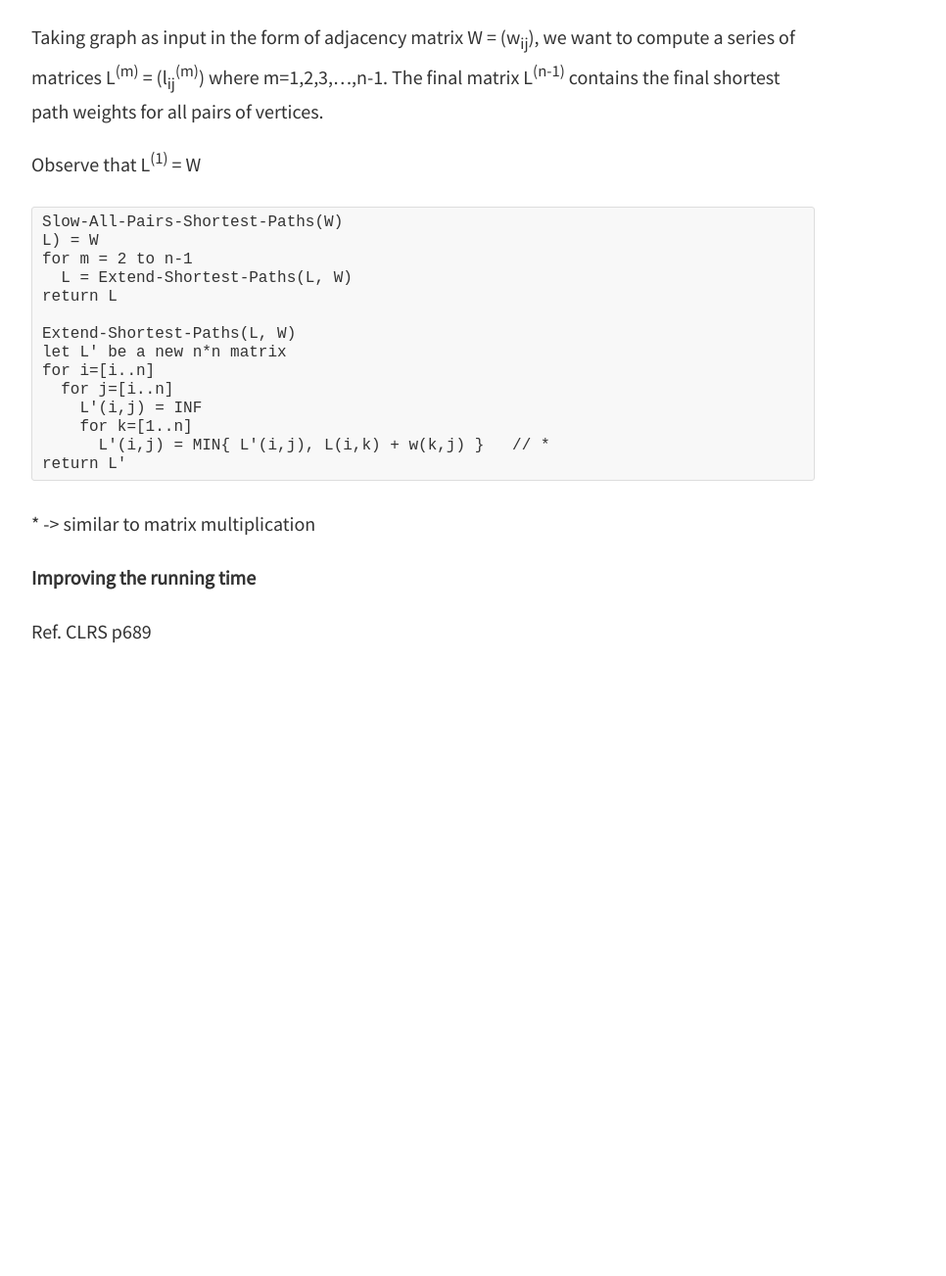
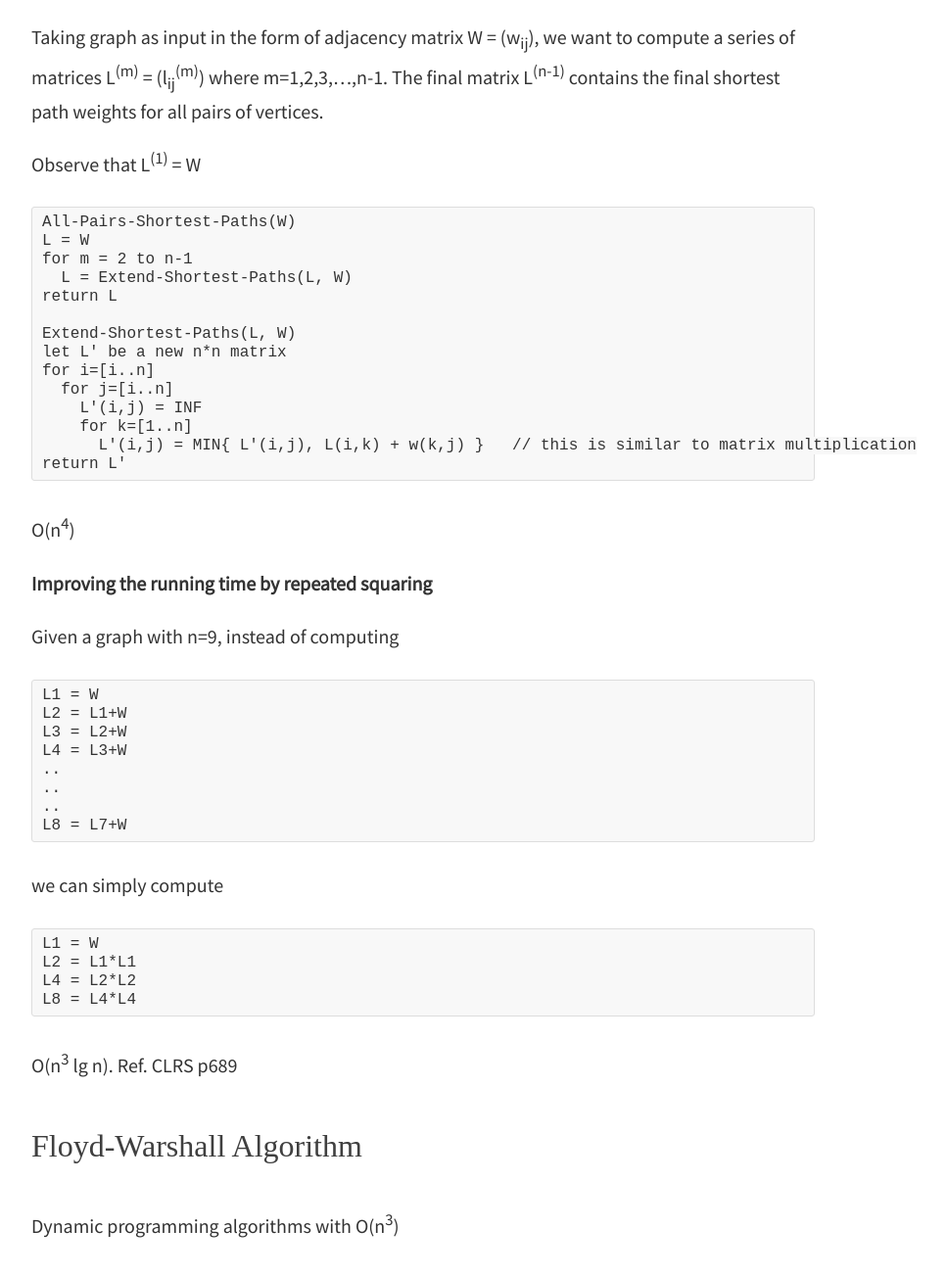
Before and after one commit to rbt91/rbt91.github.io, a Jekyll site: the page built from _posts/2016-10-16-shortest-paths.md, in a window 1280 px wide and 1400 px high, scrolled down 8591 px, cut to the strip 64-1367 px from the top of the window. Shown: the whole strip at 98% size, without its empty margins (208-1174 px from the left). Built offline with Jekyll 4.4.1, drawn with Linux system fonts in a browser that asks for light colours; some web fonts are replaced; before the commit the page ends 9384 px from its top, so only the background shows below that; some of the changed text lies outside the part shown.

Commit message:
Update 2016-10-16-shortest-paths.md

````diff
--- a/_posts/2016-10-16-shortest-paths.md
+++ b/_posts/2016-10-16-shortest-paths.md
@@ -199,8 +199,8 @@ Taking graph as input in the form of adjacency matrix W = (w<sub>ij</sub>), we w
 Observe that L<sup>(1)</sup> = W
 
 ```
-Slow-All-Pairs-Shortest-Paths(W)
-L) = W
+All-Pairs-Shortest-Paths(W)
+L = W
 for m = 2 to n-1
   L = Extend-Shortest-Paths(L, W)
 return L
@@ -211,11 +211,36 @@ for i=[i..n]
   for j=[i..n]
     L'(i,j) = INF
     for k=[1..n]
-      L'(i,j) = MIN{ L'(i,j), L(i,k) + w(k,j) }   // *
+      L'(i,j) = MIN{ L'(i,j), L(i,k) + w(k,j) }   // this is similar to matrix multiplication
 return L'
 ```
 
-\* -> similar to matrix multiplication
+O(n<sup>4</sup>)
 
-#### Improving the running time
-Ref. CLRS p689
+#### Improving the running time by repeated squaring
+
+Given a graph with n=9, instead of computing
+```
+L1 = W
+L2 = L1+W
+L3 = L2+W
+L4 = L3+W
+..
+..
+..
+L8 = L7+W
+```
+we can simply compute
+```
+L1 = W
+L2 = L1*L1
+L4 = L2*L2
+L8 = L4*L4
+```
+
+O(n<sup>3</sup> lg n).  Ref. CLRS p689
+
+
+## Floyd-Warshall Algorithm
+
+Dynamic programming algorithms with O(n<sup>3</sup>)
````
Also changed, not shown: other parts of _posts/2016-10-16-shortest-paths.md (+2 -2 lines).
